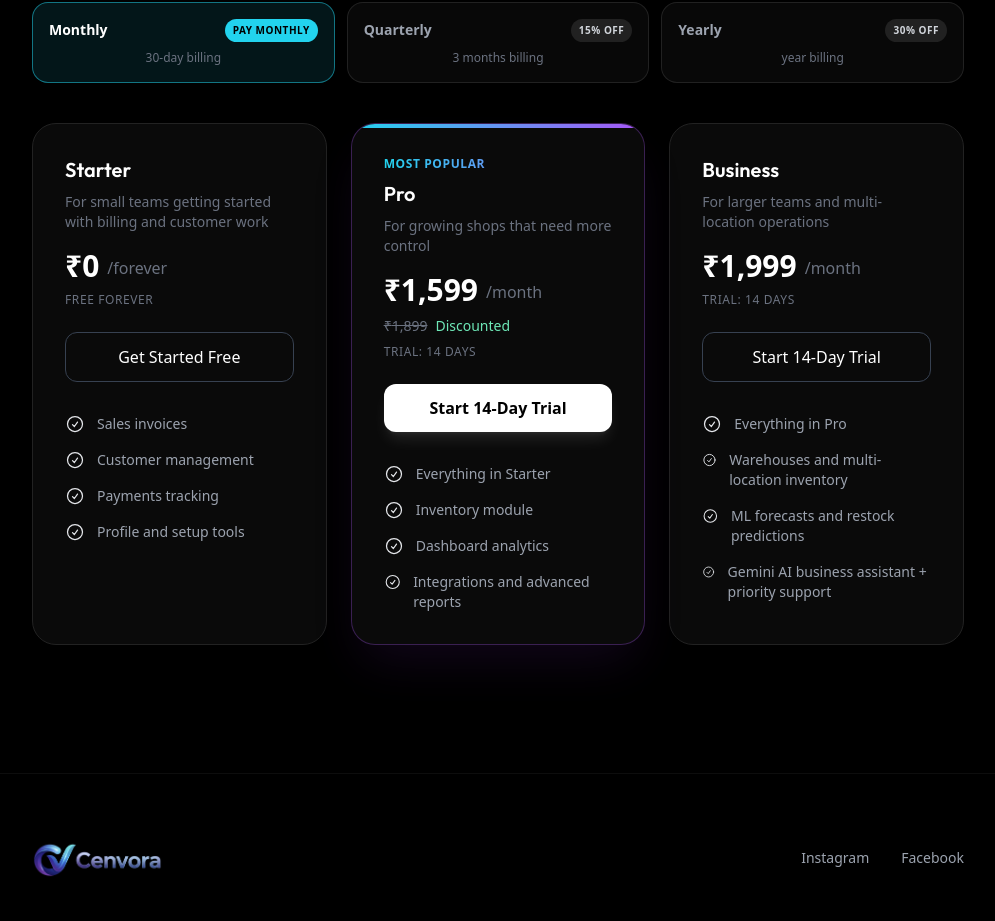
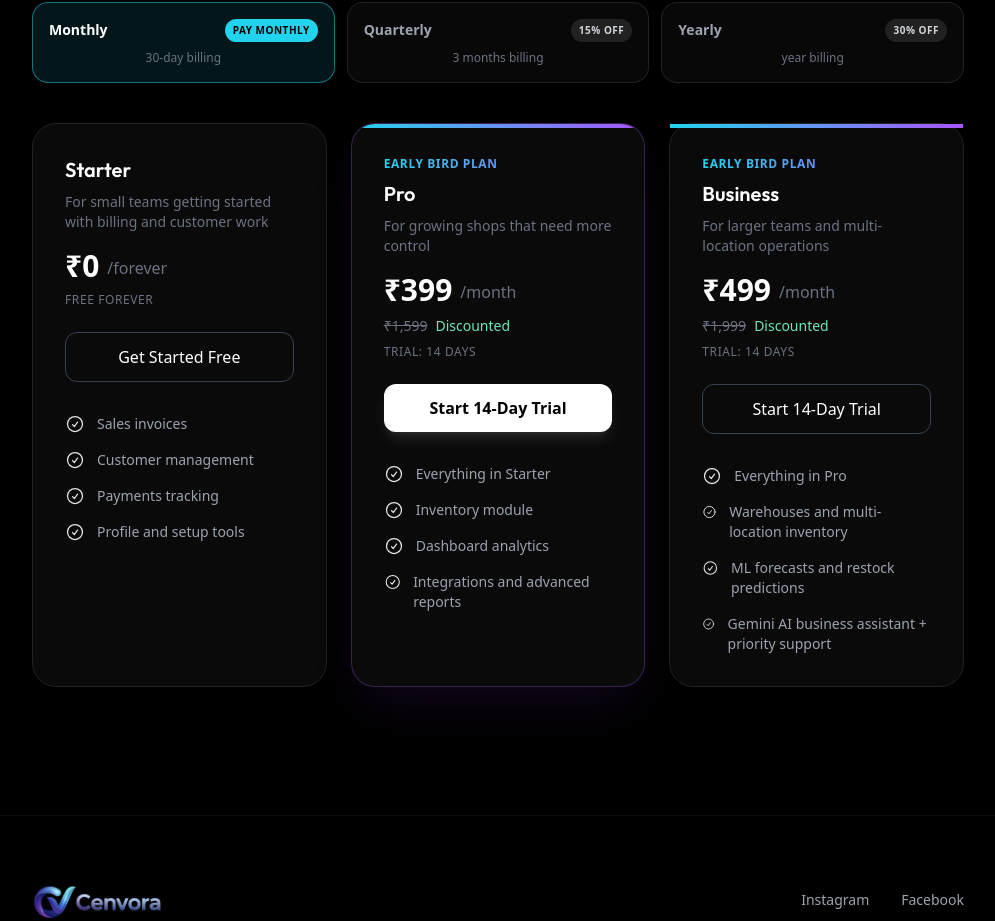
Before and after one commit to ArshadAman/cenvoras-frontend, a React (Vite) app: page / in a window 1280 px wide. Shown: the part 3221-4142 px from the top of the page, without its empty margins (142-1137 px from the left). Built offline with nearby package versions, Linux system fonts and the light colour scheme; no server answers.

Commit message:
feat: update Pro and Business pricing and highlight labels for early bird launch

```diff
--- a/src/pages/LandingPage.jsx
+++ b/src/pages/LandingPage.jsx
@@ -188,13 +188,13 @@ export default function LandingPage() {
     {
       code: 'pro',
       name: 'Pro',
-      monthlyPrice: 1599,
-      originalMonthlyPrice: 1899,
+      monthlyPrice: 399,
+      originalMonthlyPrice: 1599,
       trialDays: 14,
       cta: 'Start 14-Day Trial',
       ctaStyle: 'block w-full py-3 rounded-xl bg-white text-black text-center font-bold hover:bg-gray-200 transition-colors mb-8 shadow-lg shadow-white/10',
       description: 'For growing shops that need more control',
-      highlight: 'Most Popular',
+      highlight: 'Early Bird Plan',
       features: [
         'Everything in Starter',
         'Inventory module',
@@ -205,12 +205,13 @@ export default function LandingPage() {
     {
       code: 'business',
       name: 'Business',
-      monthlyPrice: 1999,
+      monthlyPrice: 499,
       originalMonthlyPrice: 1999,
       trialDays: 14,
       cta: 'Start 14-Day Trial',
       ctaStyle: 'block w-full py-3 rounded-xl border border-gray-700 text-white text-center font-medium hover:bg-white hover:text-black transition-colors mb-8',
       description: 'For larger teams and multi-location operations',
+      highlight: 'Early Bird Plan',
       features: [
         'Everything in Pro',
         'Warehouses and multi-location inventory',
```
